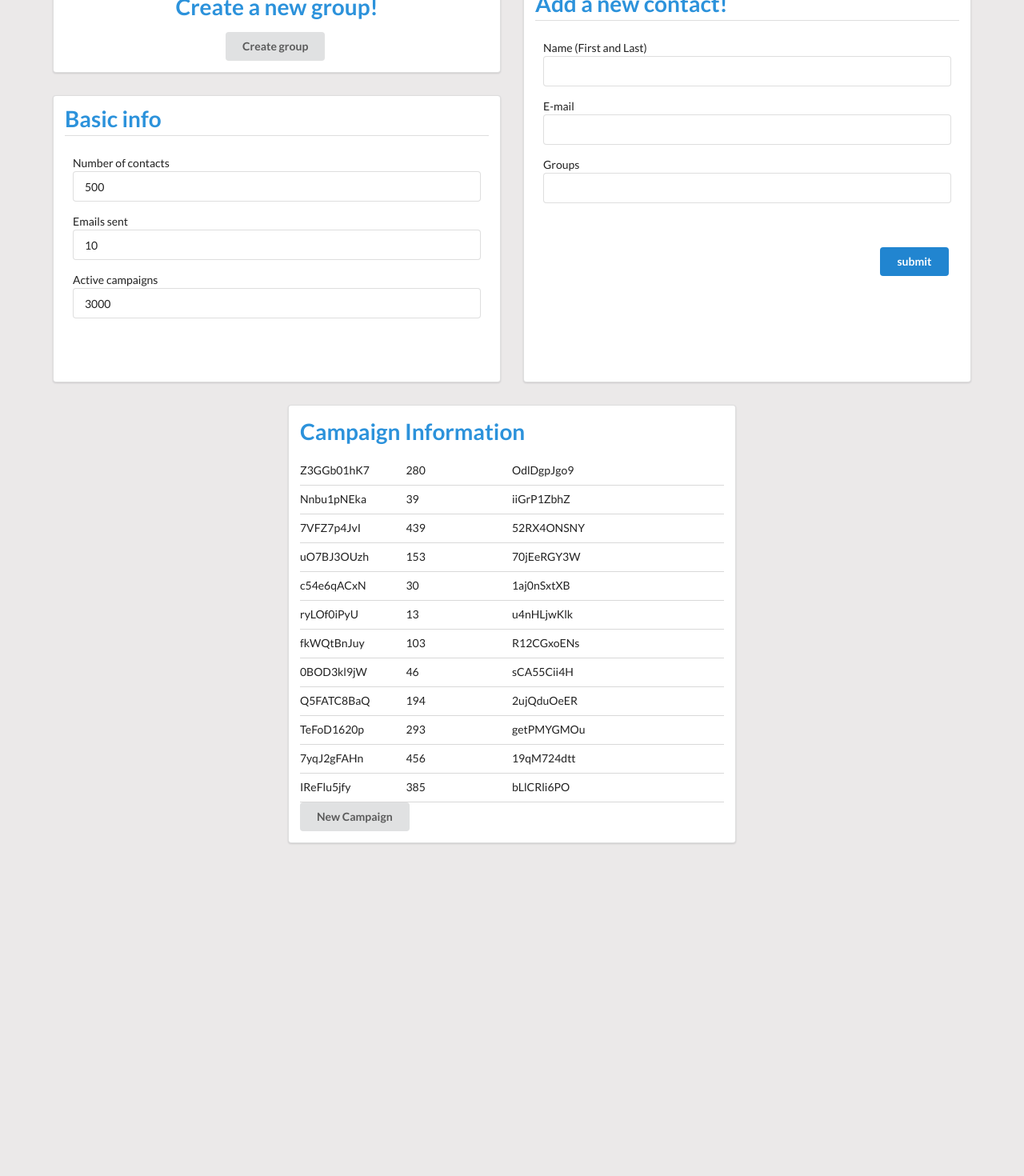
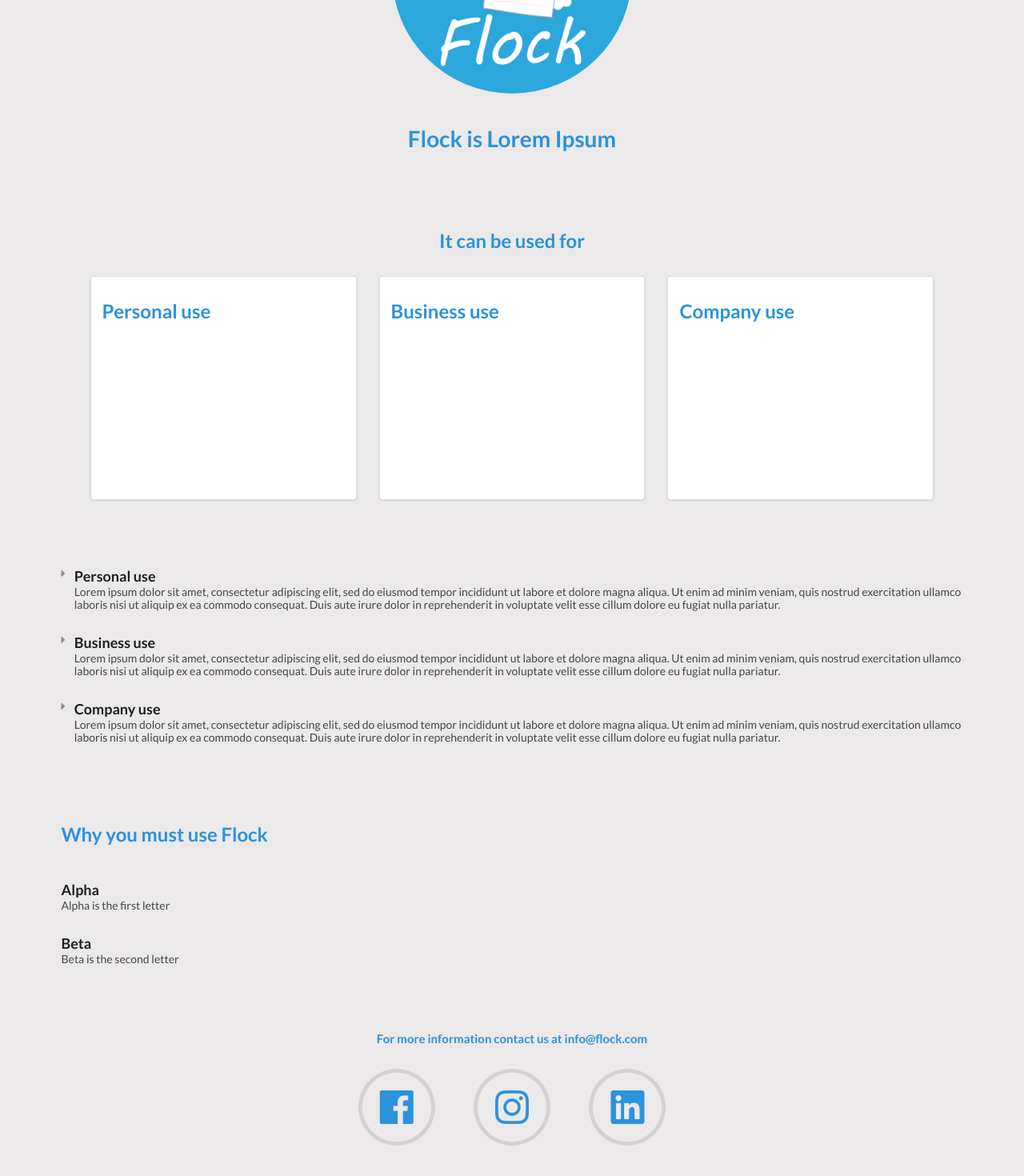
Before and after one commit to dyka3773/Flock, a React (Create React App) app in the folder Flock/Flock/ClientApp/: page / in a window 1280 px wide. Shown: the part 280-1750 px from the top of the page at 80% size. Before the commit the page ends 1362 px from the top, so only its background shows below. Built offline with nearby package versions, Linux system fonts and the light colour scheme.

Commit message:
Completed login functionality
all the way from FE to backend

```diff
--- /dev/null
+++ b/Flock/Flock/ClientApp/src/contexts/context.js
@@ -0,0 +1,3 @@
+import React from 'react';
+
+export default React.createContext(-1);
--- /dev/null
+++ b/Flock/Flock/ClientApp/src/dataRequests/login.js
@@ -0,0 +1,8 @@
+import axios from 'axios';
+
+const login = async (email, password) => {
+    const response = await axios.get(`https://localhost:44363/apis/Accounts/login/${email}/${password}`);
+    return response.data;
+}
+
+export default login;
--- a/Flock/Flock/ClientApp/src/modules/Homepage.js
+++ b/Flock/Flock/ClientApp/src/modules/Homepage.js
@@ -6,34 +6,34 @@
 
 const Homepage = () => {
 
-    return <div class="ui container" id="homepage">
+    return <div className="ui container" id="homepage">
 
-            <div class="title-block">
-            <img src={logo} class="ui centered medium circular image" />
-                <h1 class="ui header centered">Flock is Lorem Ipsum</h1>
+            <div className="title-block">
+            <img src={logo} className="ui centered medium circular image" />
+                <h1 className="ui header centered">Flock is Lorem Ipsum</h1>
             </div>
 
             <div>
-                <h2 class="ui header centered">It can be used for</h2>
-                <div class="ui thre column centered grid">
-                    <div class="five wide column">
-                        <div class="ui segment">
+                <h2 className="ui header centered">It can be used for</h2>
+                <div className="ui thre column centered grid">
+                    <div className="five wide column">
+                        <div className="ui segment">
                             <h2>
                                 Personal use
                         </h2>
                         </div>
                     </div>
 
-                    <div class="five wide column">
-                        <div class="ui segment">
+                    <div className="five wide column">
+                        <div className="ui segment">
                             <h2>
                                 Business use
                         </h2>
                         </div>
                     </div>
 
-                    <div class="five wide column">
-                        <div class="ui segment">
+                    <div className="five wide column">
+                        <div className="ui segment">
                             <h2>
                                 Company use
                         </h2>
@@ -44,27 +44,27 @@
             </div>
 
             <div>
-                <div class="ui list">
-                    <a class="item">
-                        <i class="right triangle icon"></i>
-                        <div class="content">
-                            <h3 class="header">Personal use</h3>
-                            <div class="description">Lorem ipsum dolor sit amet, consectetur adipiscing elit, sed do eiusmod tempor incididunt ut labore et dolore magna aliqua. Ut enim ad minim veniam, quis nostrud exercitation ullamco laboris nisi ut aliquip ex ea commodo consequat. Duis aute irure dolor in reprehenderit in voluptate velit esse cillum dolore eu fugiat nulla pariatur.
+                <div className="ui list">
+                    <a className="item">
+                        <i className="right triangle icon"></i>
+                        <div className="content">
+                            <h3 className="header">Personal use</h3>
+                            <div className="description">Lorem ipsum dolor sit amet, consectetur adipiscing elit, sed do eiusmod tempor incididunt ut labore et dolore magna aliqua. Ut enim ad minim veniam, quis nostrud exercitation ullamco laboris nisi ut aliquip ex ea commodo consequat. Duis aute irure dolor in reprehenderit in voluptate velit esse cillum dolore eu fugiat nulla pariatur.
                             </div>
                         </div>
                     </a>
-                    <a class="item">
-                        <i class="right triangle icon"></i>
-                        <div class="content">
-                            <h3 class="header">Business use</h3>
-                            <div class="description">Lorem ipsum dolor sit amet, consectetur adipiscing elit, sed do eiusmod tempor incididunt ut labore et dolore magna aliqua. Ut enim ad minim veniam, quis nostrud exercitation ullamco laboris nisi ut aliquip ex ea commodo consequat. Duis aute irure dolor in reprehenderit in voluptate velit esse cillum dolore eu fugiat nulla pariatur.</div>
+                    <a className="item">
+                        <i className="right triangle icon"></i>
+                        <div className="content">
+                            <h3 className="header">Business use</h3>
+                            <div className="description">Lorem ipsum dolor sit amet, consectetur adipiscing elit, sed do eiusmod tempor incididunt ut labore et dolore magna aliqua. Ut enim ad minim veniam, quis nostrud exercitation ullamco laboris nisi ut aliquip ex ea commodo consequat. Duis aute irure dolor in reprehenderit in voluptate velit esse cillum dolore eu fugiat nulla pariatur.</div>
                         </div>
                     </a>
-                    <a class="item">
-                        <i class="right triangle icon"></i>
-                        <div class="content">
-                            <h3 class="header">Company use</h3>
-                            <div class="description">Lorem ipsum dolor sit amet, consectetur adipiscing elit, sed do eiusmod tempor incididunt ut labore et dolore magna aliqua. Ut enim ad minim veniam, quis nostrud exercitation ullamco laboris nisi ut aliquip ex ea commodo consequat. Duis aute irure dolor in reprehenderit in voluptate velit esse cillum dolore eu fugiat nulla pariatur.</div>
+                    <a className="item">
+                        <i className="right triangle icon"></i>
+                        <div className="content">
+                            <h3 className="header">Company use</h3>
+                            <div className="description">Lorem ipsum dolor sit amet, consectetur adipiscing elit, sed do eiusmod tempor incididunt ut labore et dolore magna aliqua. Ut enim ad minim veniam, quis nostrud exercitation ullamco laboris nisi ut aliquip ex ea commodo consequat. Duis aute irure dolor in reprehenderit in voluptate velit esse cillum dolore eu fugiat nulla pariatur.</div>
                         </div>
                     </a>
                 </div>
@@ -72,48 +72,48 @@
 
             <div>
                 <h2>Why you must use Flock</h2>
-                <div class="ui  list">
-                    <a class="item">
-                        <div class="content">
-                            <h3 class="header">Alpha</h3>
-                            <div class="description">Alpha is the first letter</div>
+                <div className="ui  list">
+                    <a className="item">
+                        <div className="content">
+                            <h3 className="header">Alpha</h3>
+                            <div className="description">Alpha is the first letter</div>
                         </div>
                     </a>
-                    <a class="item">
-                        <div class="content">
-                            <h3 class="header">Beta</h3>
-                            <div class="description">Beta is the second letter</div>
+                    <a className="item">
+                        <div className="content">
+                            <h3 className="header">Beta</h3>
+                            <div className="description">Beta is the second letter</div>
                         </div>
                     </a>
                 </div>
             </div>
 
             <div>
-                <h4 class="ui center aligned header">For more information contact use at info@flock.com</h4>
-                <div class="ui three column centered grid icons">
-                    <div class="two wide column ">
+                <h4 className="ui center aligned header">For more information contact us at info@flock.com</h4>
+                <div className="ui three column centered grid icons">
+                    <div className="two wide column ">
                         <a href="https://www.facebook.com/">
-                            <h2 class="ui center aligned icon header">
-                                <i class="circular facebook icon"></i>
+                            <h2 className="ui center aligned icon header">
+                                <i className="circular facebook icon"></i>
 
                             </h2>
                         </a>
                     </div>
 
-                    <div class="two wide column">
+                    <div className="two wide column">
                         <a href="https://www.instagram.com/">
-                            <h2 class="ui center aligned icon header">
-                                <i class="circular instagram icon"></i>
+                            <h2 className="ui center aligned icon header">
+                                <i className="circular instagram icon"></i>
 
                             </h2>
                         </a>
 
                     </div>
 
-                    <div class="two wide column">
+                    <div className="two wide column">
                         <a href="https://www.linkedin.com/">
-                            <h2 class="ui center aligned icon header">
-                                <i class="circular linkedin icon"></i>
+                            <h2 className="ui center aligned icon header">
+                                <i className="circular linkedin icon"></i>
 
                             </h2>
                         </a>
--- a/Flock/Flock/ClientApp/src/modules/LogIn.js
+++ b/Flock/Flock/ClientApp/src/modules/LogIn.js
@@ -1,17 +1,23 @@
 import React from 'react';
+
 import Form from '../components/Form';
+
+import login from '../dataRequests/login';
+
 import '../modulesCSS/LogIn.css';
 
 const inputs = [
  {
         label: "Email",
         id: "email",
-        type: "email" //optional
+        type: "email",
+        required:true
     },
     {
         label: "Password",
         id: "password",
-        type: "password" //optional
+        type: "password",
+        required: true
     }
   ]
 
@@ -19,9 +25,12 @@
 
 
 
-const LogIn = () => {
+const LogIn = ({ setToken }) => {
 
-
+    const attemptLogin = async ({ email, password }) => {
+        const token = await login(email, password);
+        token === -1 ? window.alert("Wrong credentials") : setToken(token)
+    }
 
 
     return (
@@ -30,7 +39,7 @@
                     label="Log In"
                     inputs={inputs}
                     cancel={{ label: "cancel", onClick: () => console.log("cancel")}}
-                    submit={{ label: "submit", onClick: (submitions) => console.log(submitions)}}
+                    submit={{ label: "submit", onClick: (submitions) => attemptLogin(submitions)}}
                 />
         </div>
        );
--- a/Flock/Flock/ClientApp/src/modules/NewCampaignCreation.js
+++ b/Flock/Flock/ClientApp/src/modules/NewCampaignCreation.js
@@ -37,11 +37,11 @@
 
     const onSubmit = (inputValues) => {
         console.log(inputValues);
-        console.log(startDate);
+
         console.log("start date", `${startDate.getFullYear()}-${startDate.getMonth() + 1}-${startDate.getDay()}`); //start date
         //console.log("creation date", `${date.getFullYear()}-${date.getMonth() + 1}-${date.getDay()} ${date.getHours()}:${date.getMinutes()}:${date.getSeconds()}`);
         console.log("end date", `${endDate.getFullYear()}-${endDate.getMonth() + 1}-${endDate.getDay()}`); //end date
-        console.log(frequency); //end date
+        console.log(frequency);
         console.log(editorValue);
     }
 
```
Also changed, not shown: Flock/Flock/ClientApp/src/App.js (+12 -5 lines), 2 other files (tests, documents, lock files or other folders).
